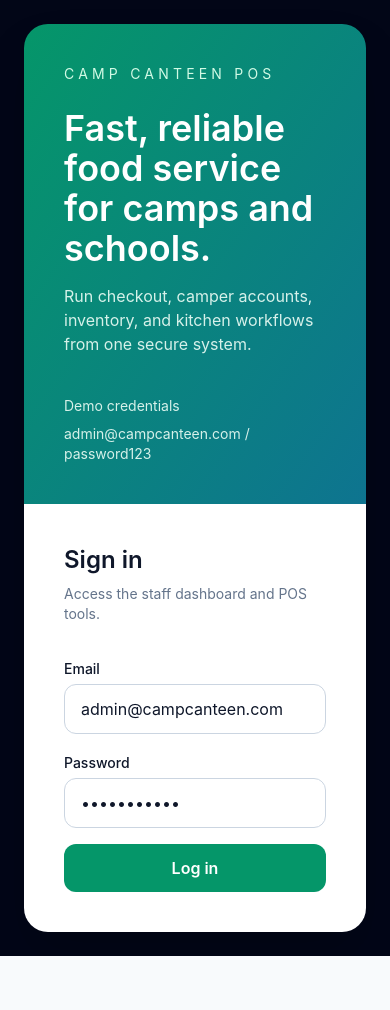
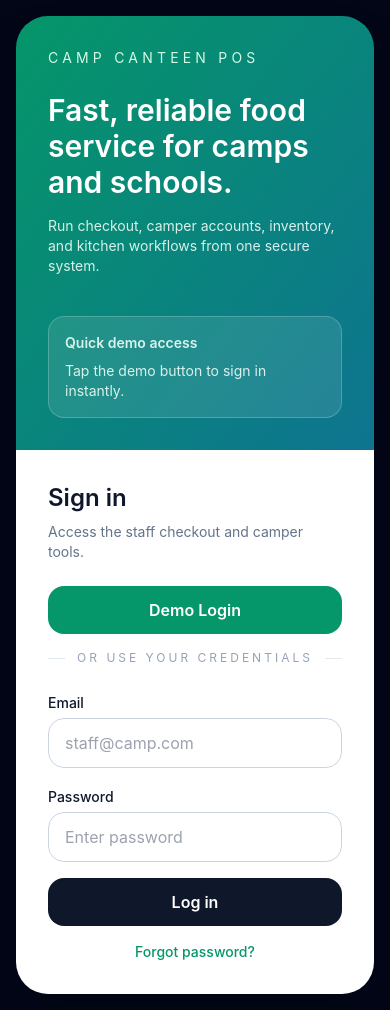
Before and after one commit to Gamefn/camp-pos, a React (Vite) app in the folder frontend/: page /login in a window 390 px wide. Before the commit the page ends 956 px from the top, so only its background shows below. Built offline with nearby package versions, Linux system fonts and the light colour scheme.

Commit message:
Polish login flow and add shared layout with back/logout

```diff
--- a/frontend/src/App.tsx
+++ b/frontend/src/App.tsx
@@ -1,6 +1,7 @@
 import { Suspense, lazy } from 'react';
 import { Routes, Route, Navigate } from 'react-router-dom';
 import ProtectedRoute from './components/ProtectedRoute';
+import Layout from './components/Layout';
 
 const LoginPage = lazy(() => import('./pages/LoginPage'));
 const PosPage = lazy(() => import('./pages/PosPage'));
@@ -19,15 +20,15 @@ function App() {
       <Routes>
         <Route path="/login" element={<LoginPage />} />
         <Route path="/" element={<Navigate to="/pos" replace />} />
-        <Route path="/pos" element={<ProtectedRoute><PosPage /></ProtectedRoute>} />
-        <Route path="/campers" element={<ProtectedRoute><CampersPage /></ProtectedRoute>} />
-        <Route path="/inventory" element={<ProtectedRoute><InventoryPage /></ProtectedRoute>} />
-        <Route path="/menu" element={<ProtectedRoute><MenuPage /></ProtectedRoute>} />
-        <Route path="/kitchen" element={<ProtectedRoute><KitchenPage /></ProtectedRoute>} />
-        <Route path="/reports" element={<ProtectedRoute><ReportsPage /></ProtectedRoute>} />
-        <Route path="/logs" element={<ProtectedRoute><LogsPage /></ProtectedRoute>} />
-        <Route path="/settings" element={<ProtectedRoute><SettingsPage /></ProtectedRoute>} />
-        <Route path="/parent-portal" element={<ProtectedRoute><ParentPortalPage /></ProtectedRoute>} />
+        <Route path="/pos" element={<ProtectedRoute><Layout><PosPage /></Layout></ProtectedRoute>} />
+        <Route path="/campers" element={<ProtectedRoute><Layout><CampersPage /></Layout></ProtectedRoute>} />
+        <Route path="/inventory" element={<ProtectedRoute><Layout><InventoryPage /></Layout></ProtectedRoute>} />
+        <Route path="/menu" element={<ProtectedRoute><Layout><MenuPage /></Layout></ProtectedRoute>} />
+        <Route path="/kitchen" element={<ProtectedRoute><Layout><KitchenPage /></Layout></ProtectedRoute>} />
+        <Route path="/reports" element={<ProtectedRoute><Layout><ReportsPage /></Layout></ProtectedRoute>} />
+        <Route path="/logs" element={<ProtectedRoute><Layout><LogsPage /></Layout></ProtectedRoute>} />
+        <Route path="/settings" element={<ProtectedRoute><Layout><SettingsPage /></Layout></ProtectedRoute>} />
+        <Route path="/parent-portal" element={<ProtectedRoute><Layout><ParentPortalPage /></Layout></ProtectedRoute>} />
         <Route path="*" element={<Navigate to="/" replace />} />
       </Routes>
     </Suspense>
--- /dev/null
+++ b/frontend/src/components/Layout.tsx
@@ -0,0 +1,61 @@
+import type { ReactNode } from 'react';
+import { ArrowLeft, LogOut, Store } from 'lucide-react';
+import { useNavigate } from 'react-router-dom';
+
+interface LayoutProps {
+  children: ReactNode;
+}
+
+function Layout({ children }: LayoutProps) {
+  const navigate = useNavigate();
+  const userName = localStorage.getItem('userName') || 'Staff';
+  const userRole = localStorage.getItem('userRole') || 'Cashier';
+
+  const handleLogout = () => {
+    localStorage.removeItem('token');
+    localStorage.removeItem('userName');
+    localStorage.removeItem('userRole');
+    navigate('/login');
+  };
+
+  return (
+    <div className="min-h-screen bg-slate-100">
+      <header className="border-b border-slate-200 bg-white/90 backdrop-blur">
+        <div className="mx-auto flex max-w-7xl flex-wrap items-center justify-between gap-3 px-4 py-3 sm:px-6 lg:px-8">
+          <div className="flex items-center gap-3">
+            <button
+              onClick={() => navigate(-1)}
+              className="flex items-center gap-2 rounded-full border border-slate-200 bg-slate-50 px-3 py-2 text-sm font-medium text-slate-700"
+            >
+              <ArrowLeft size={16} />
+              Back
+            </button>
+            <div className="flex items-center gap-2 rounded-2xl bg-emerald-50 px-3 py-2">
+              <Store size={18} className="text-emerald-600" />
+              <div>
+                <div className="text-sm font-semibold text-slate-900">Camp Canteen</div>
+                <div className="text-xs text-slate-500">POS Demo</div>
+              </div>
+            </div>
+          </div>
+          <div className="flex items-center gap-3">
+            <div className="rounded-2xl border border-slate-200 bg-slate-50 px-3 py-2 text-right">
+              <div className="text-sm font-semibold text-slate-900">{userName}</div>
+              <div className="text-xs text-slate-500">{userRole}</div>
+            </div>
+            <button
+              onClick={handleLogout}
+              className="flex items-center gap-2 rounded-2xl border border-slate-200 bg-white px-3 py-2 text-sm font-medium text-slate-700"
+            >
+              <LogOut size={16} />
+              Logout
+            </button>
+          </div>
+        </div>
+      </header>
+      <div className="mx-auto max-w-7xl px-3 py-4 sm:px-6 lg:px-8">{children}</div>
+    </div>
+  );
+}
+
+export default Layout;
--- a/frontend/src/pages/LoginPage.tsx
+++ b/frontend/src/pages/LoginPage.tsx
@@ -2,8 +2,8 @@ import { useState } from 'react';
 import { useNavigate } from 'react-router-dom';
 
 function LoginPage() {
-  const [email, setEmail] = useState('admin@campcanteen.com');
-  const [password, setPassword] = useState('password123');
+  const [email, setEmail] = useState('');
+  const [password, setPassword] = useState('');
   const [error, setError] = useState('');
   const navigate = useNavigate();
 
@@ -24,37 +24,69 @@ function LoginPage() {
 
     const data = await response.json();
     localStorage.setItem('token', data.token);
+    localStorage.setItem('userName', data.user.name);
+    localStorage.setItem('userRole', data.user.role);
+    navigate('/pos');
+  };
+
+  const handleDemoLogin = async () => {
+    setEmail('admin@campcanteen.com');
+    setPassword('password123');
+    const response = await fetch('/api/auth/login', {
+      method: 'POST',
+      headers: { 'Content-Type': 'application/json' },
+      body: JSON.stringify({ email: 'admin@campcanteen.com', password: 'password123' }),
+    });
+
+    if (!response.ok) {
+      setError('Demo login failed.');
+      return;
+    }
+
+    const data = await response.json();
+    localStorage.setItem('token', data.token);
+    localStorage.setItem('userName', data.user.name);
+    localStorage.setItem('userRole', data.user.role);
     navigate('/pos');
   };
 
   return (
-    <div className="min-h-screen bg-slate-950 text-white flex items-center justify-center p-6">
-      <div className="w-full max-w-5xl rounded-3xl overflow-hidden shadow-2xl grid md:grid-cols-2">
-        <div className="bg-gradient-to-br from-emerald-600 to-cyan-700 p-10 flex flex-col justify-between">
+    <div className="min-h-screen bg-slate-950 text-white flex items-center justify-center p-4 sm:p-6">
+      <div className="w-full max-w-5xl overflow-hidden rounded-[32px] shadow-2xl md:grid md:grid-cols-[1.1fr_0.9fr]">
+        <div className="flex flex-col justify-between bg-gradient-to-br from-emerald-600 to-cyan-700 p-8 sm:p-10">
           <div>
-            <p className="text-emerald-100 uppercase tracking-[0.3em] text-sm">Camp Canteen POS</p>
-            <h1 className="text-4xl font-semibold mt-6">Fast, reliable food service for camps and schools.</h1>
-            <p className="mt-4 text-emerald-50/90">Run checkout, camper accounts, inventory, and kitchen workflows from one secure system.</p>
+            <p className="text-sm uppercase tracking-[0.3em] text-emerald-100">Camp Canteen POS</p>
+            <h1 className="mt-6 text-3xl font-semibold sm:text-4xl">Fast, reliable food service for camps and schools.</h1>
+            <p className="mt-4 text-sm text-emerald-50/90 sm:text-base">Run checkout, camper accounts, inventory, and kitchen workflows from one secure system.</p>
           </div>
-          <div className="mt-10 text-sm text-emerald-50/90">
-            <div>Demo credentials</div>
-            <div className="mt-2">admin@campcanteen.com / password123</div>
+          <div className="mt-10 rounded-2xl border border-white/20 bg-white/10 p-4 text-sm text-emerald-50/90">
+            <div className="font-semibold">Quick demo access</div>
+            <div className="mt-2">Tap the demo button to sign in instantly.</div>
           </div>
         </div>
-        <div className="bg-white p-10 text-slate-900">
+        <div className="bg-white p-8 text-slate-900 sm:p-10">
           <h2 className="text-2xl font-semibold">Sign in</h2>
-          <p className="text-sm text-slate-500 mt-2">Access the staff dashboard and POS tools.</p>
-          <form className="mt-8 space-y-4" onSubmit={handleSubmit}>
+          <p className="mt-2 text-sm text-slate-500">Access the staff checkout and camper tools.</p>
+          <button onClick={handleDemoLogin} className="mt-6 w-full rounded-2xl bg-emerald-600 px-4 py-3 font-semibold text-white">Demo Login</button>
+          <div className="mt-4 flex items-center gap-3 text-xs uppercase tracking-[0.25em] text-slate-400">
+            <div className="h-px flex-1 bg-slate-200" />
+            <span>or use your credentials</span>
+            <div className="h-px flex-1 bg-slate-200" />
+          </div>
+          <form className="mt-6 space-y-4" onSubmit={handleSubmit}>
             <div>
               <label className="text-sm font-medium">Email</label>
-              <input className="mt-1 w-full rounded-xl border border-slate-300 px-4 py-3" value={email} onChange={(e) => setEmail(e.target.value)} />
+              <input className="mt-1 w-full rounded-2xl border border-slate-300 px-4 py-3 outline-none focus:border-emerald-500" placeholder="staff@camp.com" value={email} onChange={(e) => setEmail(e.target.value)} />
             </div>
             <div>
               <label className="text-sm font-medium">Password</label>
-              <input type="password" className="mt-1 w-full rounded-xl border border-slate-300 px-4 py-3" value={password} onChange={(e) => setPassword(e.target.value)} />
+              <input type="password" className="mt-1 w-full rounded-2xl border border-slate-300 px-4 py-3 outline-none focus:border-emerald-500" placeholder="Enter password" value={password} onChange={(e) => setPassword(e.target.value)} />
             </div>
             {error ? <div className="text-sm text-red-600">{error}</div> : null}
-            <button className="w-full rounded-xl bg-emerald-600 text-white py-3 font-semibold">Log in</button>
+            <button className="w-full rounded-2xl bg-slate-900 px-4 py-3 font-semibold text-white">Log in</button>
+            <div className="text-center text-sm text-slate-500">
+              <button type="button" className="font-medium text-emerald-600">Forgot password?</button>
+            </div>
           </form>
         </div>
       </div>
```
